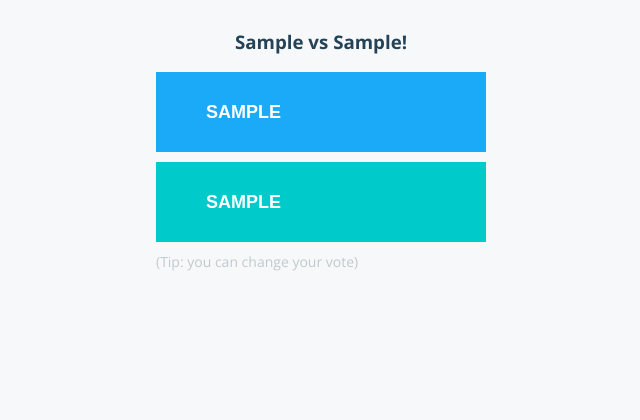
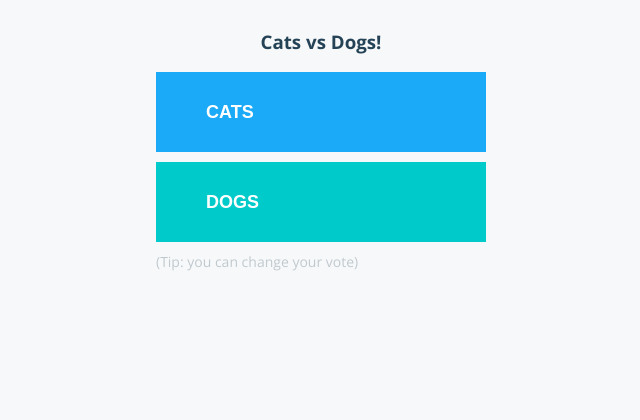
Before and after one commit to YoussefElZarka/DevOps-Voting-App-AIOps, a Flask app: template result/views/index.html in a window 1280 px wide. Shown: the top 420 px of the page, without its empty margins (319-959 px from the left). Run offline with Flask 3, Linux system fonts and the light colour scheme; the template is opened without the code that fills it: most values are stand-ins (such as "Sample title", 1, 10 or a date in 2020); some libraries are stand-ins or nearby versions.

Commit message:
Update index.html

```diff
--- a/vote/templates/index.html
+++ b/vote/templates/index.html
@@ -2,48 +2,32 @@
 <html>
 <head>
   <meta charset="utf-8">
-    <title>{{option_a}} vs {{option_b}}!</title>
-    <base href="/index.html">
+  <title>Voting App</title>
+  <base href="/env/">
   <meta name = "viewport" content = "width=device-width, initial-scale = 1.0">
-    <meta name="keywords" content="docker-compose, docker, stack">
-    <meta name="author" content="Tutum dev team">
-    <link rel='stylesheet' href="{{ url_for('static',filename='stylesheets/style.css') }}" />
+  <link rel='stylesheet' href='/static/stylesheets/style.css' />
   <link rel="stylesheet" href="https://maxcdn.bootstrapcdn.com/font-awesome/4.4.0/css/font-awesome.min.css">
 </head>
 <body>
   <div id="content-container">
     <div id="content-container-center">
-        <h3>{{option_a}} vs {{option_b}}!</h3>
+      <h3>Cats vs Dogs!</h3>
       <form id="choice" name='form' method="POST" action="/">
-          <button id="a" type="submit" name="vote" class="a" value="a">{{option_a}}</button>
-          <button id="b" type="submit" name="vote" class="b" value="b">{{option_b}}</button>
+        <button id="a" type="submit" name="vote" class="a" value="a">Cats</button>
+        <button id="b" type="submit" name="vote" class="b" value="b">Dogs</button>
       </form>
+
       <div id="tip">
         (Tip: you can change your vote)
       </div>
+
       <div id="hostname">
         Processed by container ID {{hostname}}
       </div>
     </div>
   </div>
+
   <script src="http://code.jquery.com/jquery-latest.min.js" type="text/javascript"></script>
   <script src="//cdnjs.cloudflare.com/ajax/libs/jquery-cookie/1.4.1/jquery.cookie.js"></script>
-
-    {% if vote %}
-    <script>
-      var vote = "{{vote}}";
-
-      if(vote == "a"){
-        $(".a").prop('disabled', true);
-        $(".a").html('{{option_a}} <i class="fa fa-check-circle"></i>');
-        $(".b").css('opacity','0.5');
-      }
-      if(vote == "b"){
-        $(".b").prop('disabled', true);
-        $(".b").html('{{option_b}} <i class="fa fa-check-circle"></i>');
-        $(".a").css('opacity','0.5');
-      }
-    </script>
-    {% endif %}
 </body>
 </html>
```
Lines whose indentation alone changed are shown as unchanged.
